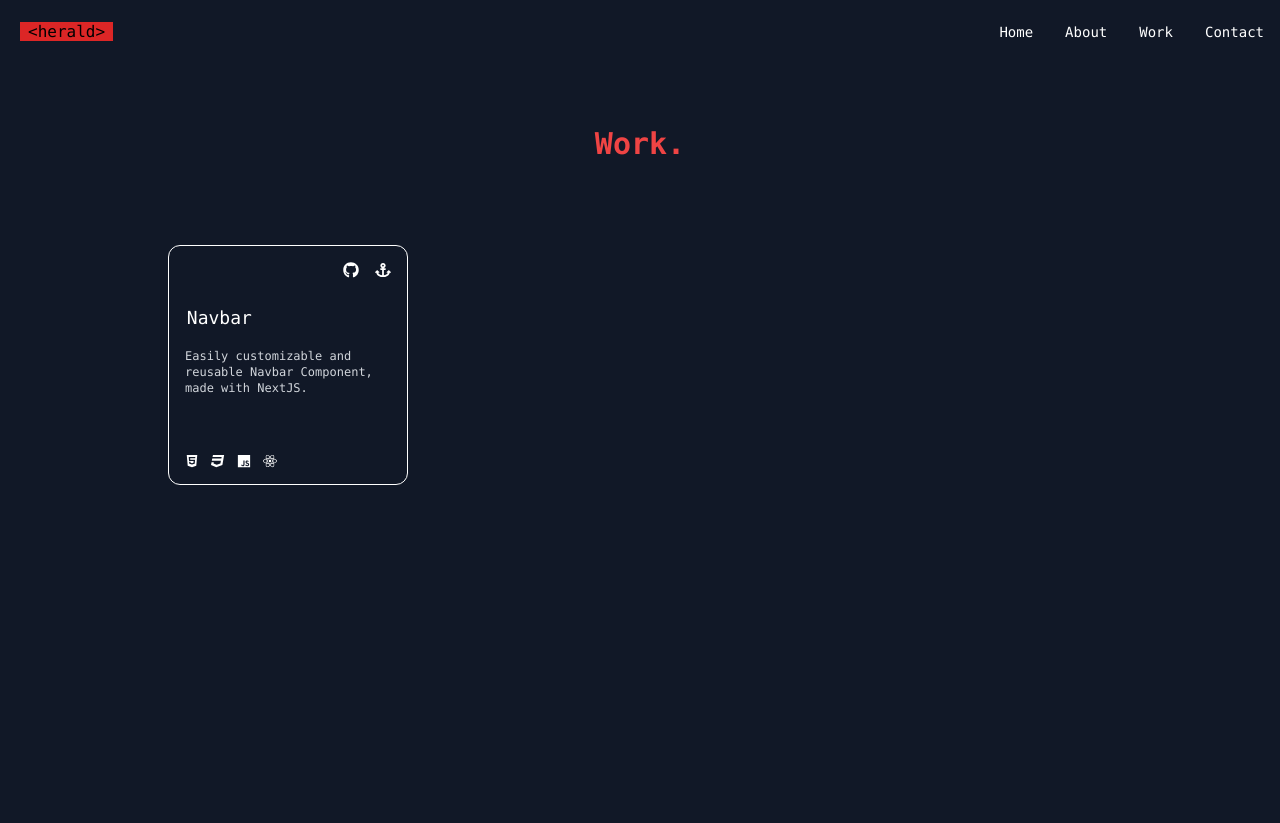
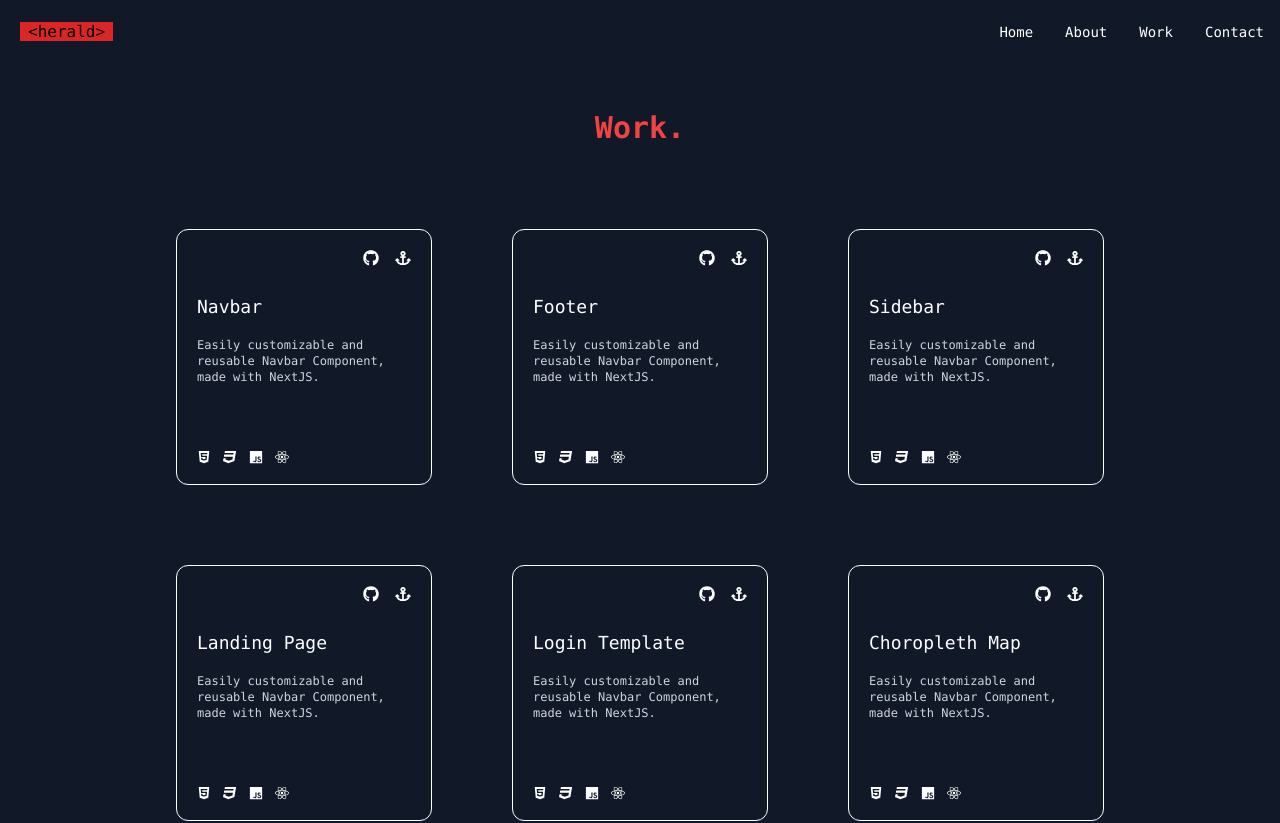
Before and after one commit to RadZ3000/personal-website, a Next.js app: page /work in a window 1280 px wide. Shown: the top 823 px of the page. Built offline with nearby package versions, Linux system fonts and the light colour scheme; a web font is replaced by a local one.

Commit message:
edited work.tsx

```diff
--- a/pages/work.tsx
+++ b/pages/work.tsx
@@ -17,15 +17,100 @@ const Work = () => {
 
                 <h1 className="lg:text-xl xl:text-3xl xl:leading-snug font-bold text-red-500 w-fit">Work.</h1>
 
-                <div className="grid grid-rows-2 gap-y-20 gap-x-28 grid-cols-3">
+                <div className="grid grid-rows-2 gap-20 grid-cols-3">
 
-                    <div className="flex flex-col gap-y-4 content-center bg-transparent border-white border rounded-xl w-60 h-60 p-4">
-                        <div className="flex flex-row justify-end gap-4 content-center h-1/6">
-                            <Link href="#"><a className="hover flex flex-row justify-end"><FaGithub /></a></Link>
-                            <Link href="#"><a className="hover flex flex-row justify-end"><FaAnchor /></a></Link>
+                    <div className="flex flex-col gap-y-4 content-center bg-transparent border-white border rounded-xl w-64 h-64 p-5">
+                        <div className="flex flex-row justify-end gap-x-4 content-center h-1/6">
+                            <Link href="#"><a className="hover"><FaGithub /></a></Link>
+                            <Link href="#"><a className="hover"><FaAnchor /></a></Link>
                         </div>
-                        <Link href="https://herald-sidebar-component.netlify.app/"><a className="hover flex flex-row justify-center content-center w-1/3 h-1/6 text-lg">Navbar</a></Link>
-                        <p className="text-xs h-1/3 text-gray-300">
+                        <Link href="https://herald-sidebar-component.netlify.app/"><a className="hover w-full h-1/6 text-lg">Navbar</a></Link>
+                        <p className="text-xs h-1/3 w-full text-gray-300">
+                            Easily customizable and reusable Navbar Component, made with NextJS.
+                        </p>
+                        <div className="flex flex-row items-end gap-x-3 h-1/3 text-sm">
+                            <FaHtml5 />
+                            <FaCss3 />
+                            <FaJs />
+                            <FaReact />
+                        </div>
+                    </div>
+
+                    <div className="flex flex-col gap-y-4 content-center bg-transparent border-white border rounded-xl w-64 h-64 p-5">
+                        <div className="flex flex-row justify-end gap-x-4 content-center h-1/6">
+                            <Link href="#"><a className="hover"><FaGithub /></a></Link>
+                            <Link href="#"><a className="hover"><FaAnchor /></a></Link>
+                        </div>
+                        <Link href="https://herald-sidebar-component.netlify.app/"><a className="hover w-full h-1/6 text-lg">Footer</a></Link>
+                        <p className="text-xs h-1/3 w-full text-gray-300">
+                            Easily customizable and reusable Navbar Component, made with NextJS.
+                        </p>
+                        <div className="flex flex-row items-end gap-x-3 h-1/3 text-sm">
+                            <FaHtml5 />
+                            <FaCss3 />
+                            <FaJs />
+                            <FaReact />
+                        </div>
+                    </div>
+
+                    <div className="flex flex-col gap-y-4 content-center bg-transparent border-white border rounded-xl w-64 h-64 p-5">
+                        <div className="flex flex-row justify-end gap-x-4 content-center h-1/6">
+                            <Link href="#"><a className="hover"><FaGithub /></a></Link>
+                            <Link href="#"><a className="hover"><FaAnchor /></a></Link>
+                        </div>
+                        <Link href="https://herald-sidebar-component.netlify.app/"><a className="hover w-full h-1/6 text-lg">Sidebar</a></Link>
+                        <p className="text-xs h-1/3 w-full text-gray-300">
+                            Easily customizable and reusable Navbar Component, made with NextJS.
+                        </p>
+                        <div className="flex flex-row items-end gap-x-3 h-1/3 text-sm">
+                            <FaHtml5 />
+                            <FaCss3 />
+                            <FaJs />
+                            <FaReact />
+                        </div>
+                    </div>
+
+                    <div className="flex flex-col gap-y-4 content-center bg-transparent border-white border rounded-xl w-64 h-64 p-5">
+                        <div className="flex flex-row justify-end gap-x-4 content-center h-1/6">
+                            <Link href="#"><a className="hover"><FaGithub /></a></Link>
+                            <Link href="#"><a className="hover"><FaAnchor /></a></Link>
+                        </div>
+                        <Link href="https://herald-sidebar-component.netlify.app/"><a className="hover w-full h-1/6 text-lg">Landing Page</a></Link>
+                        <p className="text-xs h-1/3 w-full text-gray-300">
+                            Easily customizable and reusable Navbar Component, made with NextJS.
+                        </p>
+                        <div className="flex flex-row items-end gap-x-3 h-1/3 text-sm">
+                            <FaHtml5 />
+                            <FaCss3 />
+                            <FaJs />
+                            <FaReact />
+                        </div>
+                    </div>
+
+                    <div className="flex flex-col gap-y-4 content-center bg-transparent border-white border rounded-xl w-64 h-64 p-5">
+                        <div className="flex flex-row justify-end gap-x-4 content-center h-1/6">
+                            <Link href="#"><a className="hover"><FaGithub /></a></Link>
+                            <Link href="#"><a className="hover"><FaAnchor /></a></Link>
+                        </div>
+                        <Link href="https://herald-sidebar-component.netlify.app/"><a className="hover w-full h-1/6 text-lg">Login Template</a></Link>
+                        <p className="text-xs h-1/3 w-full text-gray-300">
+                            Easily customizable and reusable Navbar Component, made with NextJS.
+                        </p>
+                        <div className="flex flex-row items-end gap-x-3 h-1/3 text-sm">
+                            <FaHtml5 />
+                            <FaCss3 />
+                            <FaJs />
+                            <FaReact />
+                        </div>
+                    </div>
+
+                    <div className="flex flex-col gap-y-4 content-center bg-transparent border-white border rounded-xl w-64 h-64 p-5">
+                        <div className="flex flex-row justify-end gap-x-4 content-center h-1/6">
+                            <Link href="#"><a className="hover"><FaGithub /></a></Link>
+                            <Link href="#"><a className="hover"><FaAnchor /></a></Link>
+                        </div>
+                        <Link href="https://herald-sidebar-component.netlify.app/"><a className="hover w-full h-1/6 text-lg">Choropleth Map</a></Link>
+                        <p className="text-xs h-1/3 w-full text-gray-300">
                             Easily customizable and reusable Navbar Component, made with NextJS.
                         </p>
                         <div className="flex flex-row items-end gap-x-3 h-1/3 text-sm">
```
